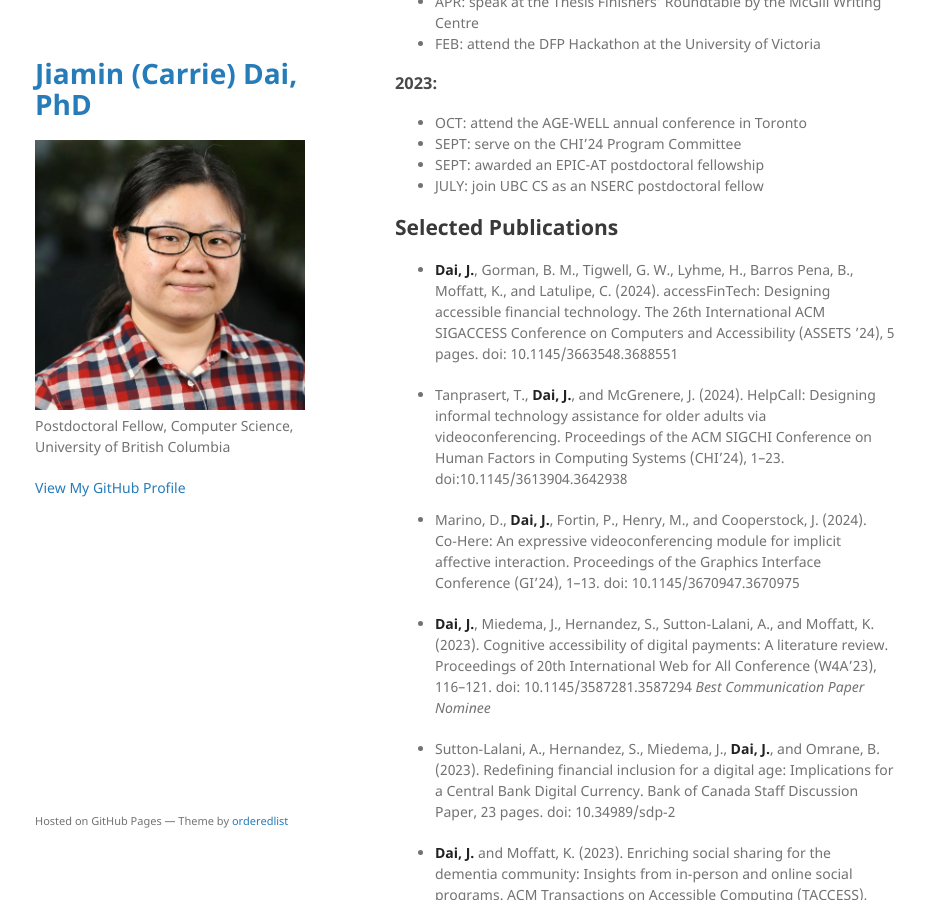
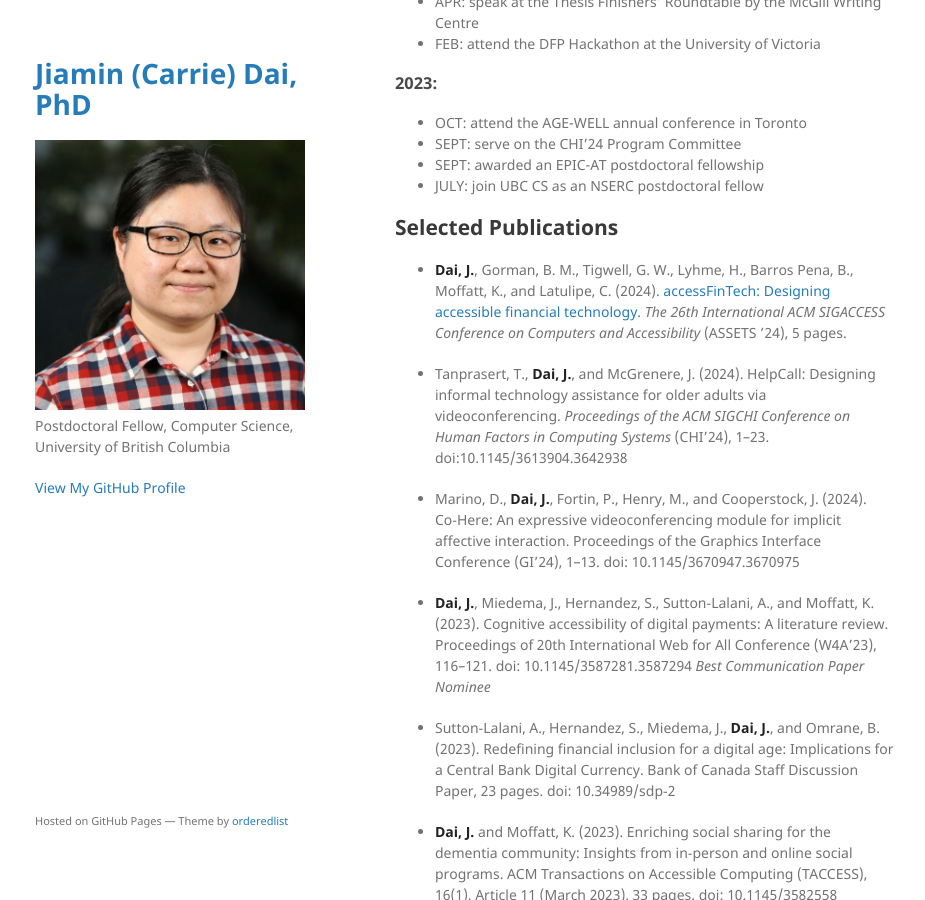
Before and after one commit to jiamin-dai/jiamin-dai.github.io, a Jekyll site: the page built from index.md, in a window 1280 px wide and 900 px high, scrolled down 1042 px. Shown: the whole window, without its empty margins (175-1100 px from the left). Built offline with Jekyll 4.4.1, drawn with Linux system fonts in a browser that asks for light colours; our own code applies the rules of GitHub Pages for plain Markdown files.

Commit message:
Update index.md

```diff
--- a/index.md
+++ b/index.md
@@ -62,9 +62,9 @@ Text can be **bold**, _italic_, or ~~strikethrough~~.
 
 ## Selected Publications
 
-*   **Dai, J.**, Gorman, B. M., Tigwell, G. W., Lyhme, H., Barros Pena, B., Moffatt, K., and Latulipe, C. (2024). accessFinTech: Designing accessible financial technology. The 26th International ACM SIGACCESS Conference on Computers and Accessibility (ASSETS ’24), 5 pages. doi: 10.1145/3663548.3688551
+*   **Dai, J.**, Gorman, B. M., Tigwell, G. W., Lyhme, H., Barros Pena, B., Moffatt, K., and Latulipe, C. (2024). <a href="https://dl.acm.org/doi/10.1145/3663548.3688551">accessFinTech: Designing accessible financial technology</a>. _The 26th International ACM SIGACCESS Conference on Computers and Accessibility_ (ASSETS ’24), 5 pages.
 
-*   Tanprasert, T., **Dai, J.**, and McGrenere, J. (2024). HelpCall: Designing informal technology assistance for older adults via videoconferencing. Proceedings of the ACM SIGCHI Conference on Human Factors in Computing Systems (CHI’24), 1–23. doi:10.1145/3613904.3642938
+*   Tanprasert, T., **Dai, J.**, and McGrenere, J. (2024). HelpCall: Designing informal technology assistance for older adults via videoconferencing. _Proceedings of the ACM SIGCHI Conference on Human Factors in Computing Systems_ (CHI’24), 1–23. doi:10.1145/3613904.3642938
 
 *   Marino, D., **Dai, J.**, Fortin, P., Henry, M., and Cooperstock, J. (2024). Co‑Here: An expressive videoconferencing module for implicit affective interaction. Proceedings of the Graphics Interface Conference (GI’24), 1–13. doi: 10.1145/3670947.3670975
 
```
